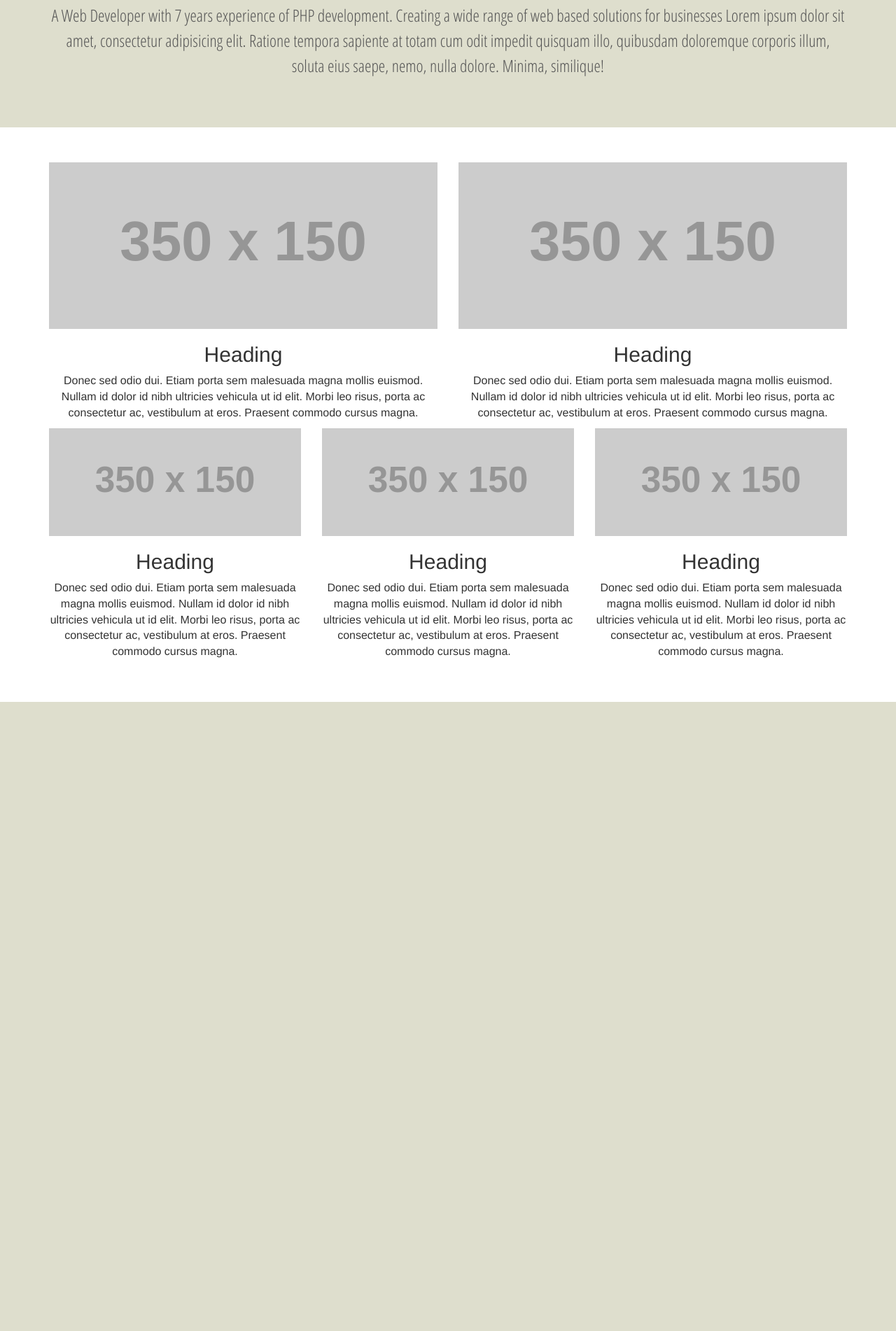
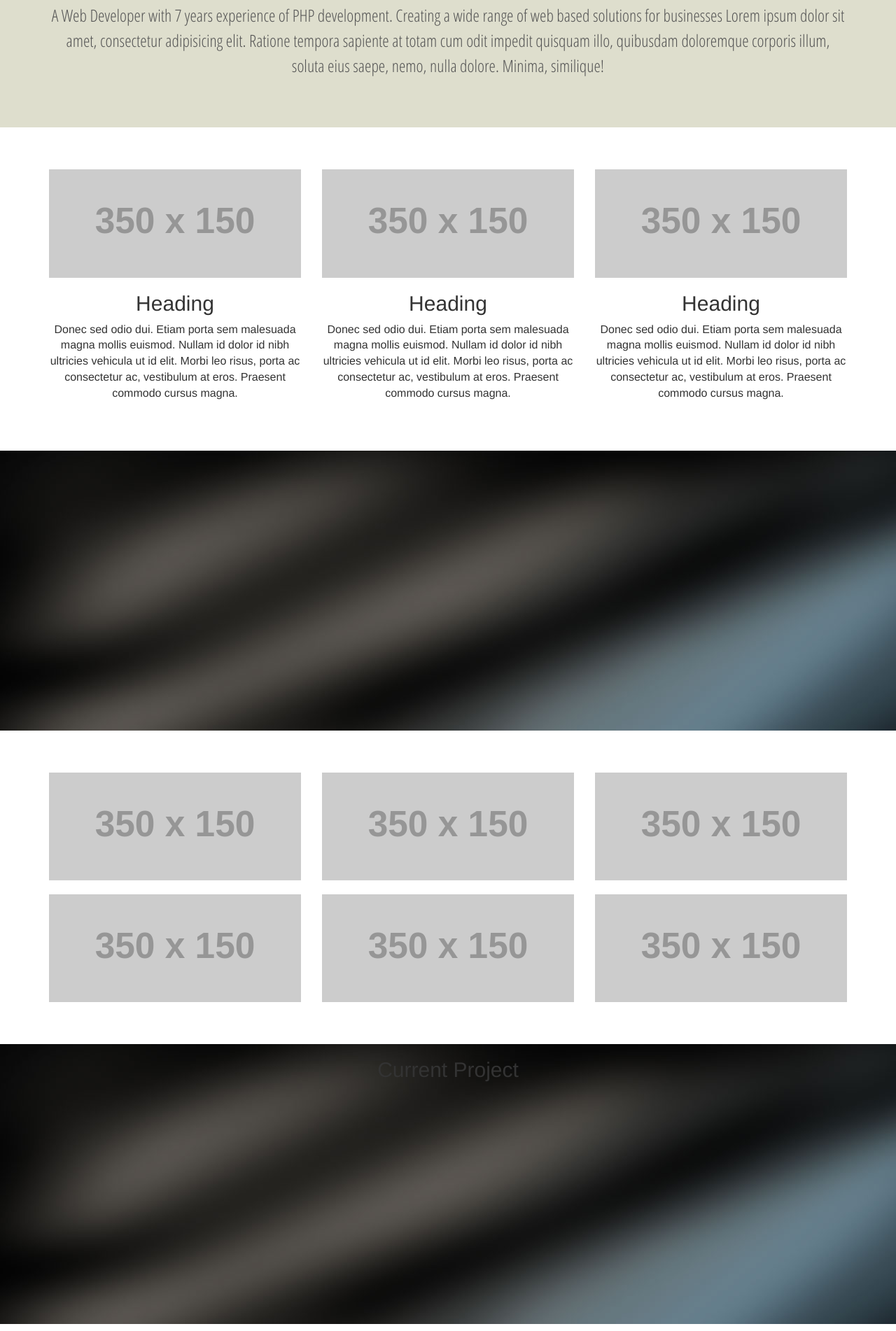
Before and after one commit to phoenix1331/darrenwilliams.me.uk, a PHP site: page / in a window 1280 px wide. Shown: the part 1000-2902 px from the top of the page at 70% size. Before the commit the page ends 2003 px from the top, so only its background shows below. Run offline with PHP 8.4, Linux system fonts and the light colour scheme; grey boxes labelled with a size stand in for pictures from a placeholder-image service; some libraries are stand-ins or nearby versions.

Commit message:
Edit homepage layout

```diff
--- a/css/styles.css
+++ b/css/styles.css
@@ -8,6 +8,11 @@ img{
 
 .center{
 	text-align:center;
+}
+
+.col-lg-4{
+	margin-top:10px;
+	margin-bottom:10px;
 }
 
 .navbar{
@@ -88,7 +93,7 @@ a.navbar-brand{
 	height:400px;
 	background:url('../images/bg.jpg');
 	clear:both;
-	margin:30px 0 50px;
+	margin:50px 0;
 }
 
 
--- a/index.php
+++ b/index.php
@@ -48,22 +48,9 @@
 
     <div id="main">
 
-       <!-- <div id="central"></div> -->
-      <div class="container center">
-          <div class="row">
-            <div class="col-lg-6">
-              <img src="http://placehold.it/350x150">
-              <h2>Heading</h2>
-              <p>Donec sed odio dui. Etiam porta sem malesuada magna mollis euismod. Nullam id dolor id nibh ultricies vehicula ut id elit. Morbi leo risus, porta ac consectetur ac, vestibulum at eros. Praesent commodo cursus magna.</p>
 
-            </div><!-- /.col-lg-6 -->
-            <div class="col-lg-6">
-              <img src="http://placehold.it/350x150">
-              <h2>Heading</h2>
-              <p>Donec sed odio dui. Etiam porta sem malesuada magna mollis euismod. Nullam id dolor id nibh ultricies vehicula ut id elit. Morbi leo risus, porta ac consectetur ac, vestibulum at eros. Praesent commodo cursus magna.</p>
 
-            </div><!-- /.col-lg-6 -->
-                <div class="container center">
+       <div class="container center">
           <div class="row" data-sr="enter left">
             <div class="col-lg-4">
               <img src="http://placehold.it/350x150">
@@ -82,8 +69,59 @@
             </div><!-- /.col-lg-4 -->
         </div>
       </div>
+
+      <div id="central"></div>
+
+        <div class="container center">
+          <div class="row" data-sr="enter left">
+            <div class="col-lg-4">
+              <img src="http://placehold.it/350x150">
+            </div><!-- /.col-lg-4 -->
+            <div class="col-lg-4">
+              <img src="http://placehold.it/350x150">
+            </div><!-- /.col-lg-4 -->
+            <div class="col-lg-4">
+              <img src="http://placehold.it/350x150">
+            </div><!-- /.col-lg-4 -->
+        </div>
+        </div>
+
+        <div class="container center">
+          <div class="row" data-sr="enter left">
+            <div class="col-lg-4">
+              <img src="http://placehold.it/350x150">
+            </div><!-- /.col-lg-4 -->
+            <div class="col-lg-4">
+              <img src="http://placehold.it/350x150">
+            </div><!-- /.col-lg-4 -->
+            <div class="col-lg-4">
+              <img src="http://placehold.it/350x150">
+            </div><!-- /.col-lg-4 -->
+          </div>
+        </div>
+        <div id="central">
+          <div class="container center">
+              <h2>Current Project</h2>
+          </div>
+        </div>
+
+      <div class="container center">
+          <div class="row">
+            <div class="col-lg-6">
+              <img src="http://placehold.it/350x150">
+              <h2>Heading</h2>
+              <p>Donec sed odio dui. Etiam porta sem malesuada magna mollis euismod. Nullam id dolor id nibh ultricies vehicula ut id elit. Morbi leo risus, porta ac consectetur ac, vestibulum at eros. Praesent commodo cursus magna.</p>
+
+            </div><!-- /.col-lg-6 -->
+            <div class="col-lg-6">
+              <img src="http://placehold.it/350x150">
+              <h2>Heading</h2>
+              <p>Donec sed odio dui. Etiam porta sem malesuada magna mollis euismod. Nullam id dolor id nibh ultricies vehicula ut id elit. Morbi leo risus, porta ac consectetur ac, vestibulum at eros. Praesent commodo cursus magna.</p>
+              </div>
+            </div><!-- /.col-lg-6 -->
+        </div>
       </div>
-    </div>
+
     </div><!--close main-->
 
 <?php include('includes/footer.php'); ?>
```
